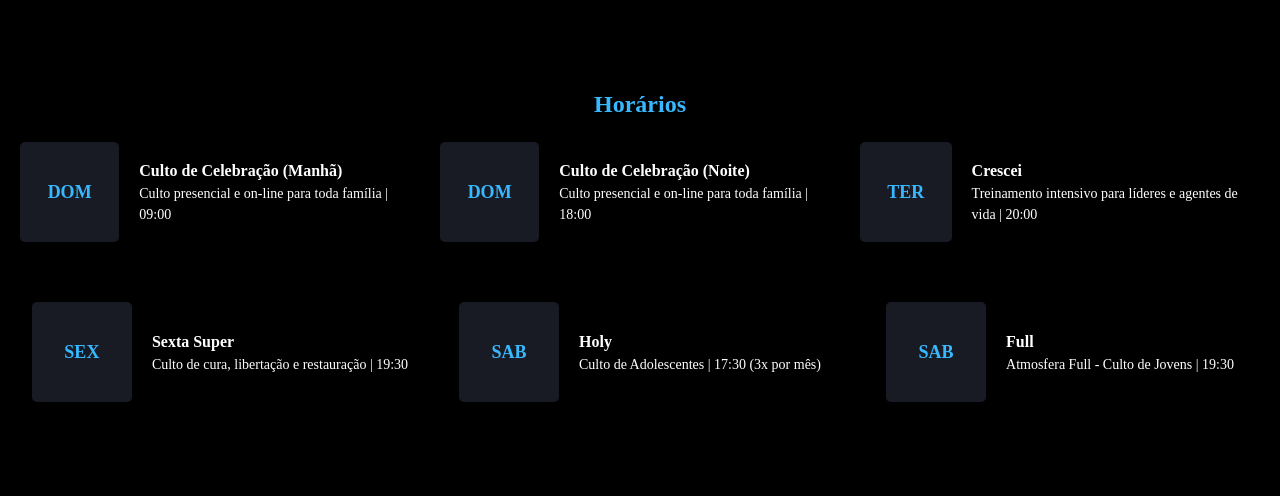
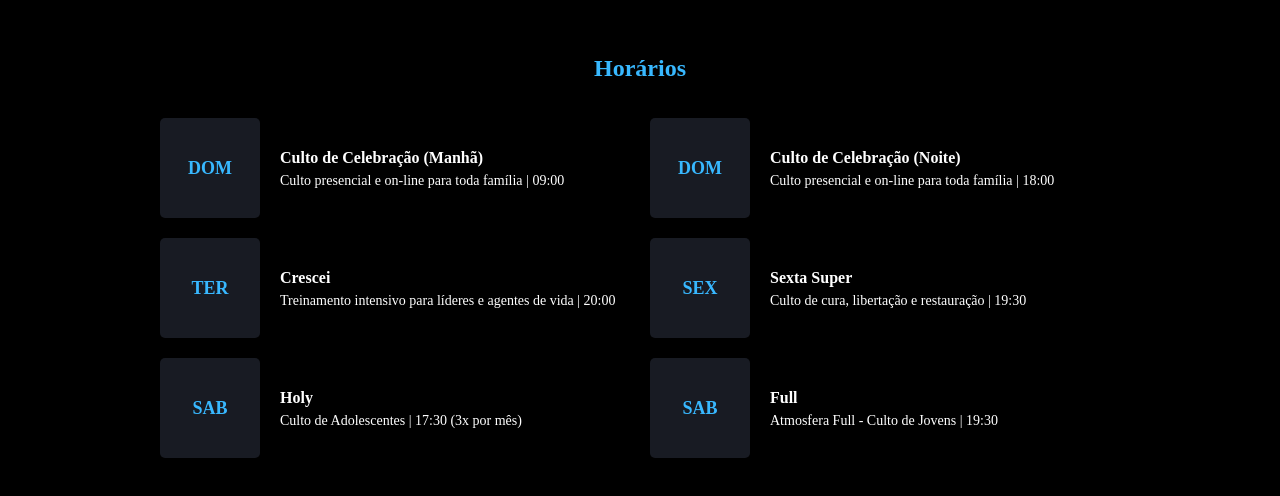
Before and after one commit to lcpsd/one-page-fonte-viva, a Next.js app: page / in a window 1280 px wide. Shown: the part 3103-3599 px from the top of the page. Built offline with nearby package versions, Linux system fonts and the light colour scheme; no server answers.

Commit message:
hours section layout fix

```diff
--- a/src/components/HourCard.tsx
+++ b/src/components/HourCard.tsx
@@ -13,7 +13,7 @@ export function HourCard({hourData}){
                     <Text fontSize="md" fontWeight="bold">
                         {hourData.title}
                     </Text>
-                <Text fontSize="sm" w="100%" maxW={{base:"250px",lg:"350px"}}>
+                    <Text fontSize="sm" w={{base:"250px",lg:"350px"}}>
                         {hourData.description}
                     </Text>
                 </Flex>
--- a/src/components/sections/HoursSection.tsx
+++ b/src/components/sections/HoursSection.tsx
@@ -45,8 +45,8 @@ export function HoursSection(){
 
     return(
         <Section id="hours" h="100%" minH="90vh" w="100%" maxW="1500px" m="0 auto" direction="column" justify="center" align="center" px="20px">
-          <Text fontSize="2xl" fontWeight="bold" color="blue.500" textAlign="center">Horários</Text>
-          <SimpleGrid columns={{base: 1, lg: 3}} spacing={5} minH="300px">
+          <Text fontSize="2xl" fontWeight="bold" color="blue.500" textAlign="center" mb="2rem">Horários</Text>
+          <SimpleGrid columns={{base: 2, '2xl': 3}} spacing={5} minH="300px">
             {
               hours.map(hour => (
                 <HourCard hourData={hour} key={hour.id}/>
```
Lines whose indentation alone changed are shown as unchanged.
